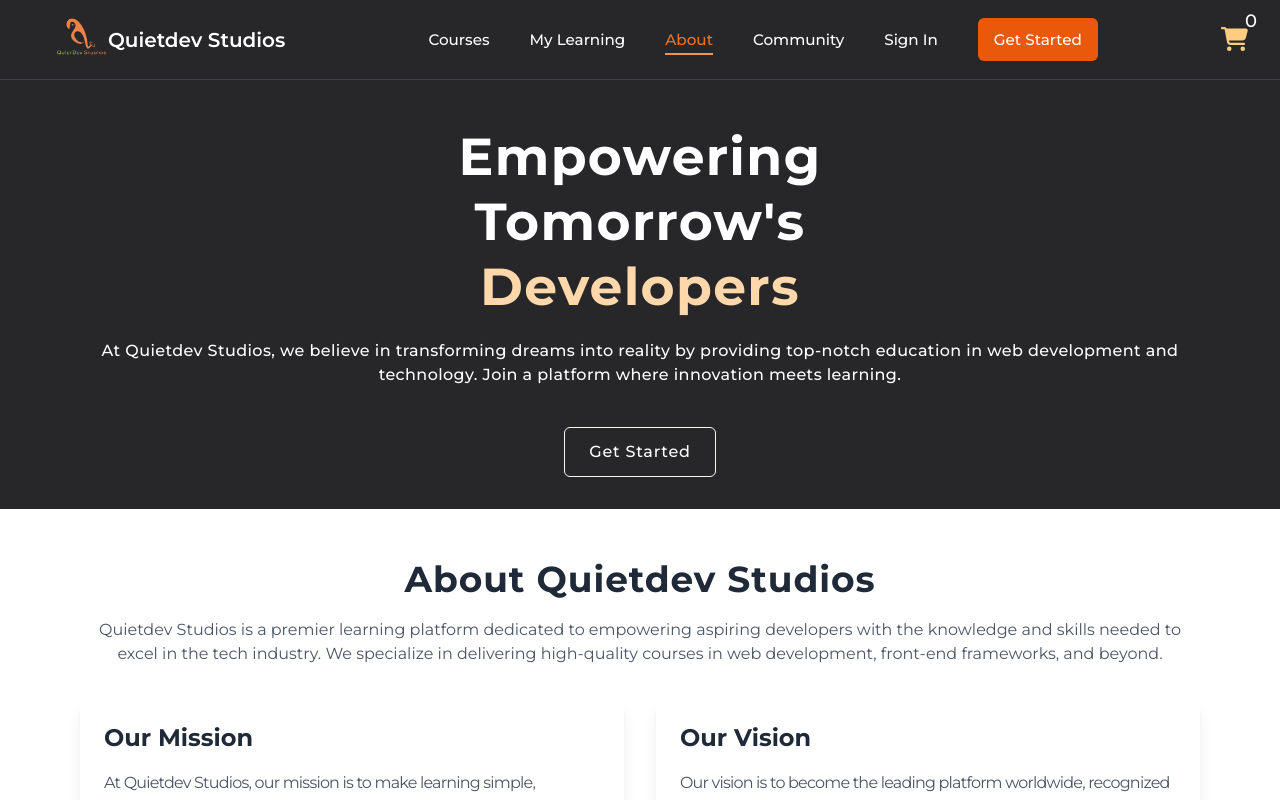
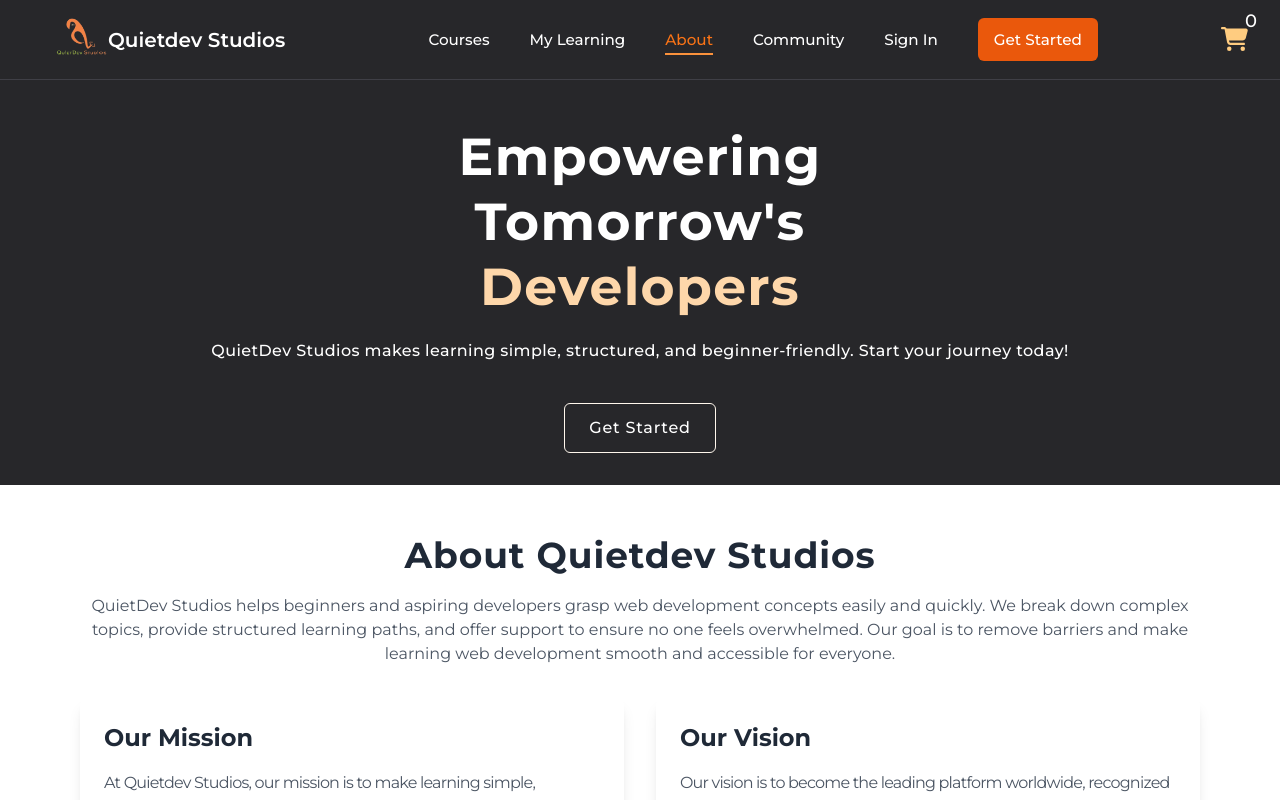
Before and after one commit to quietdevstudios/quietdevstudio, a React (Vite) app: page /about in a window 1280 px wide. Shown: the top 800 px of the page. Built offline with nearby package versions, Linux system fonts and the light colour scheme.

Commit message:
content update

```diff
--- a/src/pages/About.jsx
+++ b/src/pages/About.jsx
@@ -13,9 +13,8 @@ const About = () => {
             <span className="text-orange-200">Developers</span>
           </h1>
           <p className="mb-8 font-medium text-[1rem] leading-6 tracking-wide px-4">
-            At Quietdev Studios, we believe in transforming dreams into reality
-            by providing top-notch education in web development and technology.
-            Join a platform where innovation meets learning.
+            QuietDev Studios makes learning simple, structured, and
+            beginner-friendly. Start your journey today!
           </p>
           <Link
             to="/signup"
@@ -34,11 +33,11 @@ const About = () => {
             About Quietdev Studios
           </h1>
           <p className="text-gray-600 mb-8">
-            Quietdev Studios is a premier learning platform dedicated to
-            empowering aspiring developers with the knowledge and skills needed
-            to excel in the tech industry. We specialize in delivering
-            high-quality courses in web development, front-end frameworks, and
-            beyond.
+            QuietDev Studios helps beginners and aspiring developers grasp web
+            development concepts easily and quickly. We break down complex
+            topics, provide structured learning paths, and offer support to
+            ensure no one feels overwhelmed. Our goal is to remove barriers and
+            make learning web development smooth and accessible for everyone.
           </p>
         </div>
 
```
